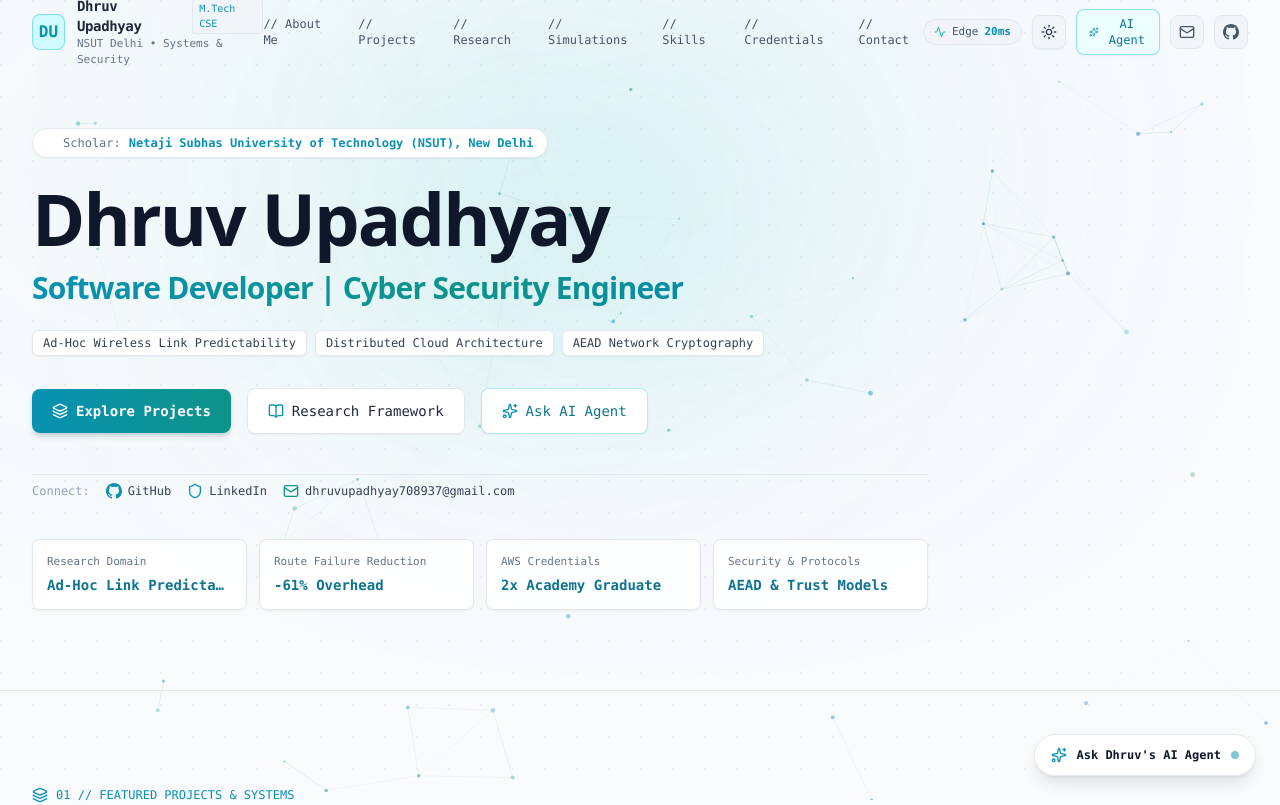
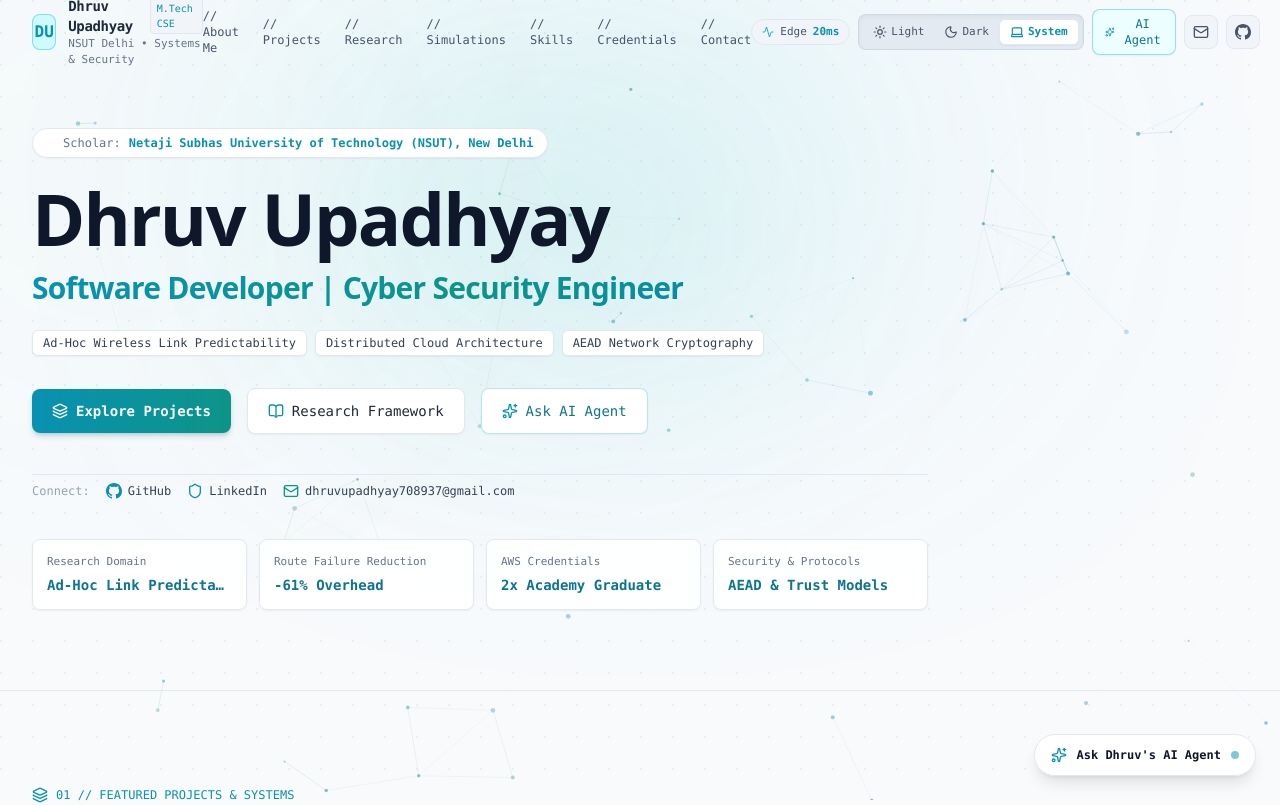
Before and after one commit to Dhruvdev-Codes/portfolio, a Next.js app: page / in a window 1280 px wide. Shown: the top 805 px of the page. Built offline with nearby package versions, Linux system fonts and the light colour scheme.

Commit message:
feat(theme): add prominent 3-way segmented switcher in navbar and fallback icon rendering

```diff
--- a/src/components/Navbar.tsx
+++ b/src/components/Navbar.tsx
@@ -83,17 +83,22 @@ export function Navbar({ onOpenTerminal }: NavbarProps) {
           ))}
         </nav>
 
-        {/* Action Buttons & Mobile Toggle */}
-        <div className="flex items-center gap-2 sm:gap-2.5">
+        {/* Action Buttons & Theme Controls */}
+        <div className="flex items-center gap-1.5 sm:gap-2">
           {/* Edge Latency Indicator */}
-          <div className="hidden lg:flex items-center gap-1.5 px-2.5 py-1 rounded-full bg-slate-100 dark:bg-[#182030] border border-slate-200 dark:border-[#222e44] text-[11px] font-mono text-slate-600 dark:text-slate-400">
+          <div className="hidden xl:flex items-center gap-1.5 px-2.5 py-1 rounded-full bg-slate-100 dark:bg-[#182030] border border-slate-200 dark:border-[#222e44] text-[11px] font-mono text-slate-600 dark:text-slate-400">
             <Activity className="w-3 h-3 text-teal-500 dark:text-teal-400 animate-pulse" />
             <span>Edge</span>
             <span className="text-cyan-600 dark:text-cyan-400 font-semibold">{latency}ms</span>
           </div>
 
-          {/* Theme Switcher Toggle */}
-          <ThemeToggle />
+          {/* Theme Switcher: Segmented on desktop, dropdown on small mobile */}
+          <div className="hidden sm:block">
+            <ThemeToggle variant="segmented" />
+          </div>
+          <div className="block sm:hidden">
+            <ThemeToggle variant="dropdown" />
+          </div>
 
           {/* AI Terminal Launcher */}
           <button
--- a/src/components/ThemeToggle.tsx
+++ b/src/components/ThemeToggle.tsx
@@ -6,10 +6,10 @@ import { useTheme, Theme } from "@/context/ThemeContext";
 
 interface ThemeToggleProps {
   className?: string;
-  variant?: "dropdown" | "segmented";
+  variant?: "dropdown" | "segmented" | "cycle";
 }
 
-export function ThemeToggle({ className = "", variant = "dropdown" }: ThemeToggleProps) {
+export function ThemeToggle({ className = "", variant = "segmented" }: ThemeToggleProps) {
   const { theme, resolvedTheme, setTheme } = useTheme();
   const [isOpen, setIsOpen] = useState(false);
   const [mounted, setMounted] = useState(false);
@@ -26,38 +26,38 @@ export function ThemeToggle({ className = "", variant = "dropdown" }: ThemeToggl
     return () => document.removeEventListener("mousedown", handleClickOutside);
   }, []);
 
-  if (!mounted) {
-    return (
-      <div className={`w-8 h-8 rounded-lg bg-slate-800/40 border border-slate-700/50 ${className}`} />
-    );
-  }
-
   const options: { value: Theme; label: string; icon: typeof Sun }[] = [
     { value: "light", label: "Light", icon: Sun },
     { value: "dark", label: "Dark", icon: Moon },
     { value: "system", label: "System", icon: Laptop },
   ];
 
+  // 1. 3-Segment Pill Switcher (Light | Dark | System)
   if (variant === "segmented") {
     return (
-      <div className={`inline-flex items-center p-1 rounded-lg bg-slate-200/80 dark:bg-[#161d2b] border border-slate-300 dark:border-[#222e44] ${className}`}>
+      <div
+        role="group"
+        aria-label="Theme selector"
+        className={`inline-flex items-center p-0.5 sm:p-1 rounded-lg bg-slate-200/90 dark:bg-[#151c2a] border border-slate-300/80 dark:border-[#222e44] shadow-inner ${className}`}
+      >
         {options.map((opt) => {
           const Icon = opt.icon;
-          const isActive = theme === opt.value;
+          const isActive = mounted ? theme === opt.value : opt.value === "system";
           return (
             <button
               key={opt.value}
               onClick={() => setTheme(opt.value)}
-              className={`flex items-center gap-1.5 px-2.5 py-1 rounded-md text-xs font-mono transition-all cursor-pointer ${
+              className={`flex items-center gap-1 px-2 sm:px-2.5 py-1 rounded-md text-[11px] font-mono transition-all cursor-pointer ${
                 isActive
-                  ? "bg-white dark:bg-[#1f2a3e] text-cyan-600 dark:text-cyan-400 font-semibold shadow-sm border border-slate-200 dark:border-cyan-500/40"
+                  ? "bg-white dark:bg-[#1f2a3e] text-cyan-600 dark:text-cyan-400 font-bold shadow-sm border border-slate-200 dark:border-cyan-500/40"
                   : "text-slate-600 dark:text-slate-400 hover:text-slate-900 dark:hover:text-slate-200"
               }`}
-              title={`Switch to ${opt.label} mode`}
-              aria-label={`Switch to ${opt.label} mode`}
+              title={`Switch to ${opt.label} theme`}
+              aria-label={`Switch to ${opt.label} theme`}
+              aria-pressed={isActive}
             >
-              <Icon className="w-3.5 h-3.5" />
-              <span>{opt.label}</span>
+              <Icon className="w-3.5 h-3.5 shrink-0" />
+              <span className="hidden sm:inline">{opt.label}</span>
             </button>
           );
         })}
@@ -65,27 +65,66 @@ export function ThemeToggle({ className = "", variant = "dropdown" }: ThemeToggl
     );
   }
 
-  const CurrentIcon = resolvedTheme === "dark" ? Moon : Sun;
+  // 2. Cycle button: cycles Light -> Dark -> System on click
+  if (variant === "cycle") {
+    const handleCycle = () => {
+      if (theme === "light") setTheme("dark");
+      else if (theme === "dark") setTheme("system");
+      else setTheme("light");
+    };
+
+    const CurrentIcon = !mounted
+      ? Moon
+      : theme === "system"
+      ? Laptop
+      : resolvedTheme === "dark"
+      ? Moon
+      : Sun;
+
+    const label = !mounted ? "Theme" : theme.charAt(0).toUpperCase() + theme.slice(1);
+
+    return (
+      <button
+        onClick={handleCycle}
+        className={`p-2 rounded-lg bg-slate-100 hover:bg-slate-200 dark:bg-[#182030] dark:hover:bg-[#1f2a3e] border border-slate-200 dark:border-[#222e44] hover:border-cyan-500/50 text-slate-700 dark:text-slate-300 hover:text-cyan-600 dark:hover:text-cyan-400 transition-all flex items-center gap-1.5 cursor-pointer shadow-sm text-xs font-mono ${className}`}
+        title={`Theme: ${label} (Click to cycle)`}
+        aria-label={`Theme: ${label}`}
+      >
+        <CurrentIcon className="w-4 h-4 text-cyan-600 dark:text-cyan-400" />
+        <span className="hidden sm:inline text-[11px] font-semibold">{label}</span>
+      </button>
+    );
+  }
+
+  // 3. Compact Dropdown Menu
+  const CurrentIcon = !mounted
+    ? Moon
+    : theme === "system"
+    ? Laptop
+    : resolvedTheme === "dark"
+    ? Moon
+    : Sun;
 
   return (
     <div className={`relative ${className}`} ref={dropdownRef}>
       <button
         onClick={() => setIsOpen(!isOpen)}
         className="p-2 rounded-lg bg-slate-100 hover:bg-slate-200 dark:bg-[#182030] dark:hover:bg-[#1f2a3e] border border-slate-200 dark:border-[#222e44] hover:border-cyan-500/50 text-slate-700 dark:text-slate-300 hover:text-cyan-600 dark:hover:text-cyan-400 transition-all flex items-center justify-center cursor-pointer shadow-sm"
-        title={`Theme: ${theme.charAt(0).toUpperCase() + theme.slice(1)}`}
+        title={`Theme: ${mounted ? theme.charAt(0).toUpperCase() + theme.slice(1) : "System"}`}
         aria-label="Toggle theme dropdown"
+        aria-expanded={isOpen}
       >
-        <CurrentIcon className="w-4 h-4 transition-transform group-hover:scale-110" />
+        <CurrentIcon className="w-4 h-4 transition-transform hover:scale-110 text-cyan-600 dark:text-cyan-400" />
       </button>
 
       {isOpen && (
         <div className="absolute right-0 mt-2 w-36 py-1.5 rounded-xl bg-white dark:bg-[#151c2a] border border-slate-200 dark:border-[#222e44] shadow-2xl z-50 animate-in fade-in zoom-in-95 duration-150 font-mono text-xs">
           <div className="px-3 py-1 text-[10px] uppercase tracking-wider font-bold text-slate-400 dark:text-slate-500 border-b border-slate-100 dark:border-[#1e2738] mb-1">
-            Theme
+            Appearance
           </div>
           {options.map((opt) => {
             const Icon = opt.icon;
-            const isActive = theme === opt.value;
+            const isActive = mounted && theme === opt.value;
             return (
               <button
                 key={opt.value}
```
